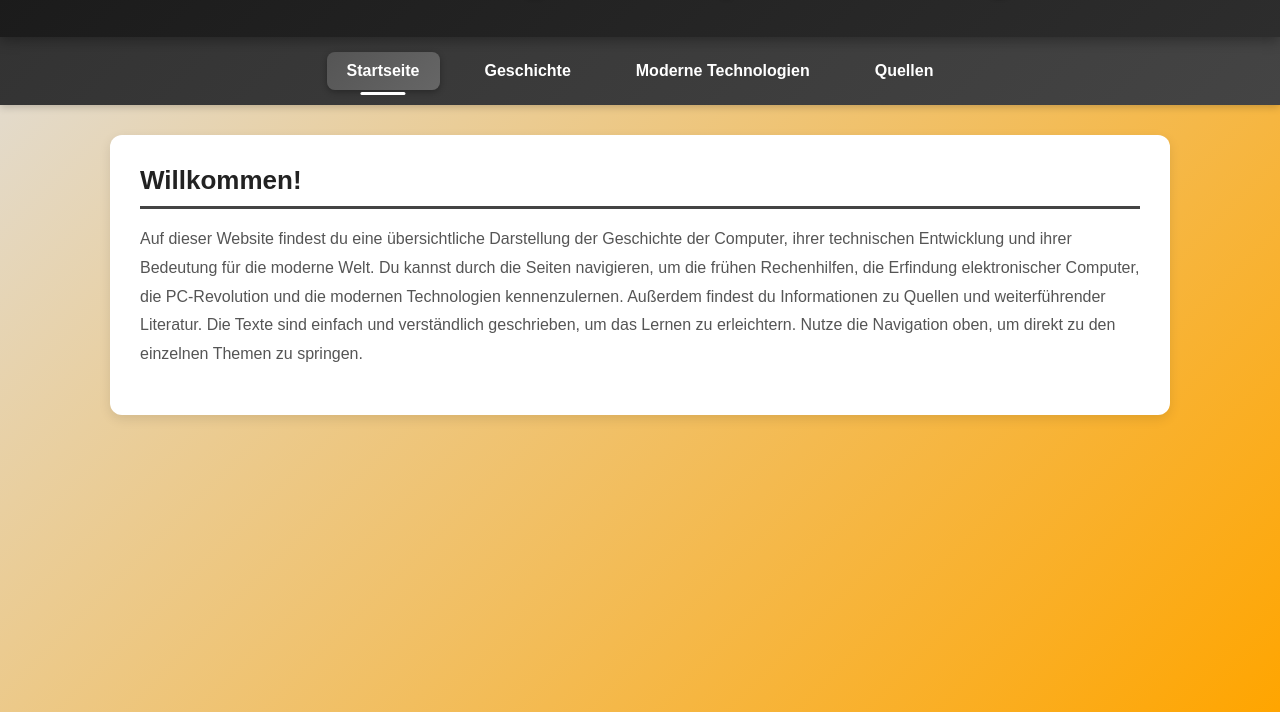
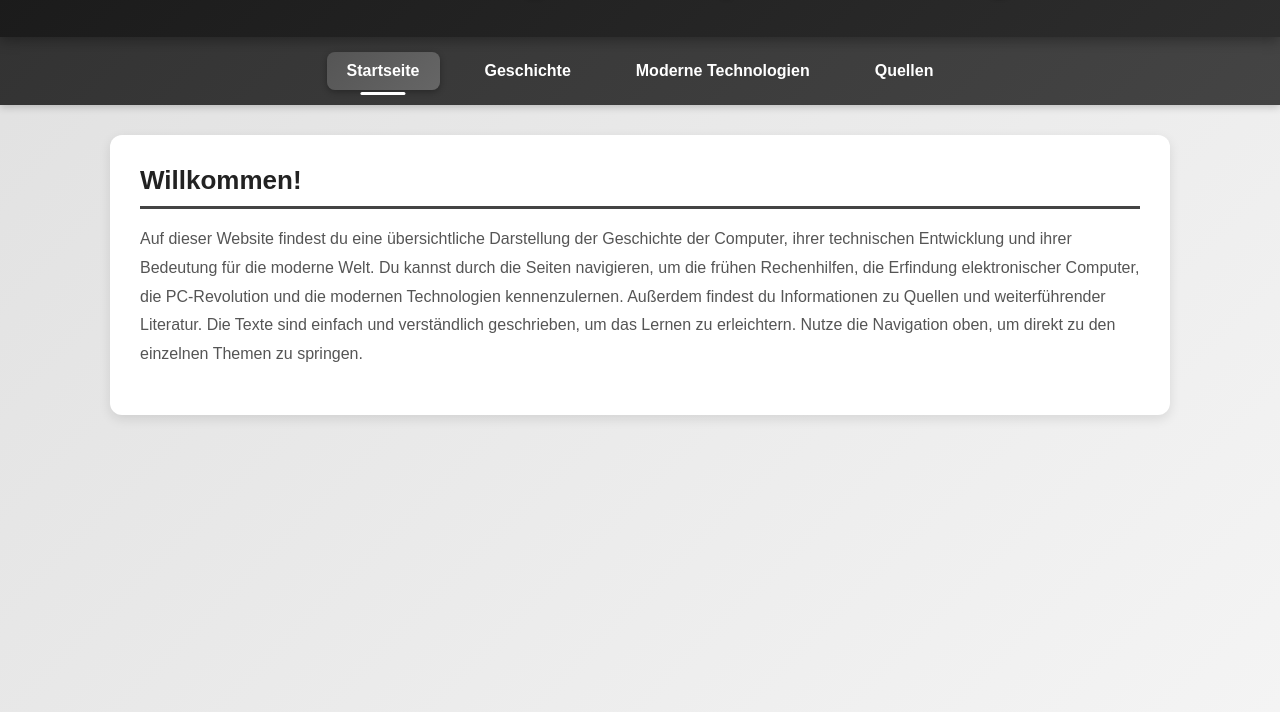
Before and after one commit to daik1272/Pc-Geschichte-, a plain HTML site: page index.html in a window 1280 px wide. Shown: the part 88-800 px from the top of the page. Drawn offline with Linux system fonts and the light colour scheme.

Commit message:
Update style.css

```diff
--- a/style.css
+++ b/style.css
@@ -1,7 +1,7 @@
 body {
     font-family: Arial, sans-serif;
     margin: 0;
-    background: linear-gradient(135deg, #e0e0e0 0%, #ffa500 100%);
+    background: linear-gradient(135deg, #e0e0e0 0%, #f4f4f4 100%);
     min-height: 100vh;
 }
 
```
